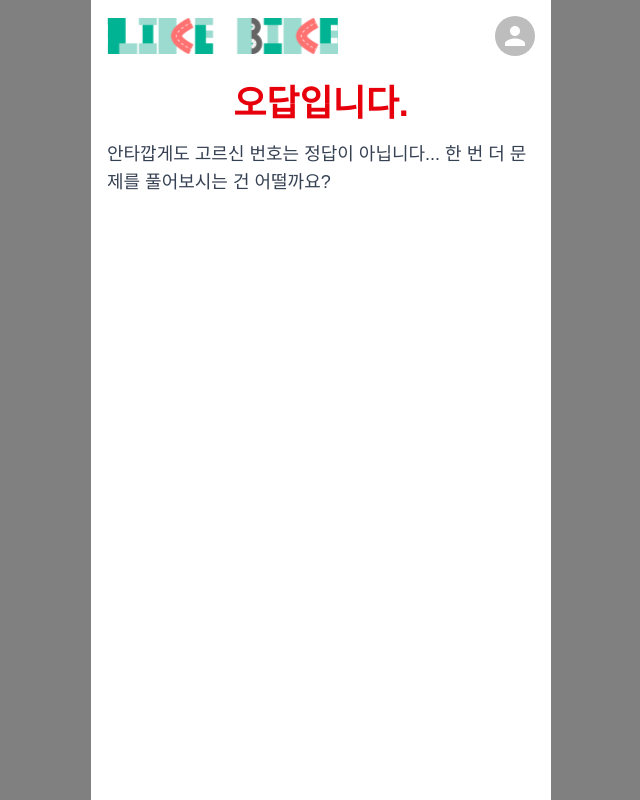
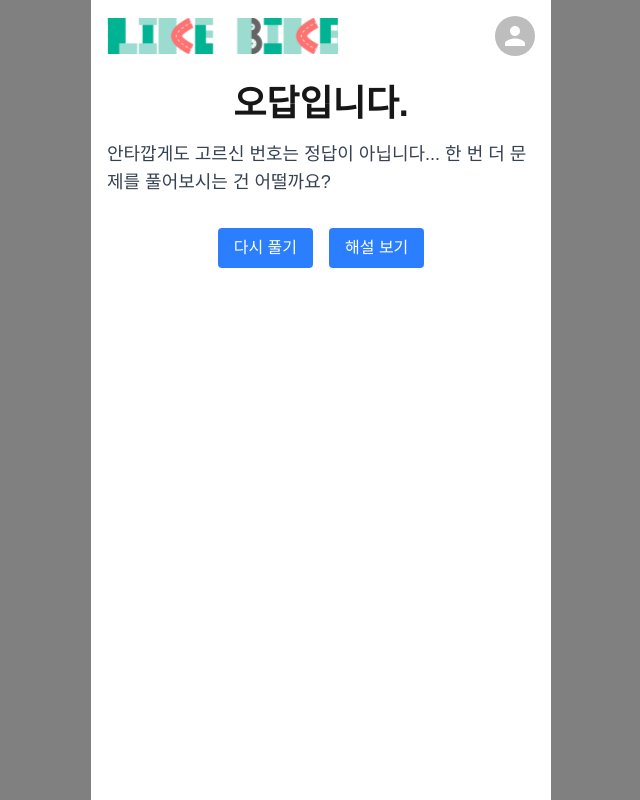
Before and after one commit to hyeon81/LikeBike_front, a Next.js app: page /quiz/start in a window 1280 px wide. Both pictures are taken after a click on the button "제출". Shown: the whole page, without its empty margins (319-959 px from the left). Built offline with nearby package versions, Linux system fonts and the light colour scheme; what @mui/material-nextjs would draw is missing.

Commit message:
퀴즈 페이지 뼈대 UI 개발

```diff
--- a/app/quiz/start/page.tsx
+++ b/app/quiz/start/page.tsx
@@ -1,6 +1,7 @@
 "use client";
 
-import { QuizElement } from "@/components/quiz/QuizElement";
+import Correct from "@/components/quiz/Correct";
+import Wrong from "@/components/quiz/Wrong";
 import {
   Button,
   FormControl,
@@ -12,8 +13,17 @@ import {
 import Image from "next/image";
 import { useState } from "react";
 
-const quizList = [
-  {
+export const QUIZ_STATUS = {
+  QUIZ: "quiz",
+  CORRECT: "correct",
+  WRONG: "wrong",
+  COMMENTARY: "commentary",
+  RESULT: "result",
+};
+
+export type QuizStatus = (typeof QUIZ_STATUS)[keyof typeof QUIZ_STATUS];
+
+const quiz = {
   id: 1,
   question: "Q1. 위 그림 상황을 보고, 다음 중 올바른 것을 고르세요!",
   options: [
@@ -23,47 +33,63 @@ const quizList = [
     { id: "d", text: "D. 자전거는 신호등이 없는 곳에서도 정지해야 한다." },
   ],
   answer: "c",
-  },
-  {
-    id: 2,
-    question: "Q2. 자전거를 타기 전에 반드시 확인해야 할 것은?",
-    options: [
-      { id: "a", text: "A. 자전거의 브레이크 작동 여부" },
-      { id: "b", text: "B. 자전거의 색상" },
-      { id: "c", text: "C. 자전거의 소음" },
-      { id: "d", text: "D. 자전거의 무게" },
-    ],
-    answer: "a",
-  },
-  {
-    id: 3,
-    question: "Q3. 자전거를 타는 동안 가장 중요한 것은?",
-    options: [
-      { id: "a", text: "A. 빠르게 주행하는 것" },
-      { id: "b", text: "B. 안전하게 주행하는 것" },
-      { id: "c", text: "C. 다른 사람과 경주하는 것" },
-      { id: "d", text: "D. 자전거를 꾸미는 것" },
-    ],
-    answer: "b",
-  },
-  {
-    id: 4,
-    question: "Q4. 자전거를 타는 동안 휴대폰을 사용해도 되는가?",
-    options: [
-      { id: "a", text: "A. 예, 항상 사용해도 된다." },
-      { id: "b", text: "B. 아니오, 안전을 위해 사용하지 말아야 한다." },
-      { id: "c", text: "C. 예, 신호등이 빨간불일 때만 사용해도 된다." },
-      {
-        id: "d",
-        text: "D. 아니오, 자전거를 타는 동안은 항상 사용해야 한다.",
-      },
-    ],
-    answer: "b",
-  },
-];
+};
 
 export default function Home() {
-  const [currentQuizIndex, setCurrentQuizIndex] = useState(0);
+  const [selectedValue, setSelectedValue] = useState("");
+  const [status, setStatus] = useState<QuizStatus>(QUIZ_STATUS.QUIZ);
 
-  return <QuizElement {...quizList[currentQuizIndex]} />;
+  const handleClick = () => {
+    console.log("선택한 값:", selectedValue);
+    if (selectedValue === quiz.answer) {
+      setStatus(QUIZ_STATUS.CORRECT);
+    } else {
+      setStatus(QUIZ_STATUS.WRONG);
     }
+  };
+
+  if (status === QUIZ_STATUS.CORRECT) {
+    return <Correct setStatus={setStatus} />;
+  } else if (status === QUIZ_STATUS.WRONG) {
+    return <Wrong setStatus={setStatus} />;
+  }
+
+  return (
+    <div>
+      <div>{quiz.question}</div>
+      <Image
+        src="/quiz/quiz1.png"
+        alt="Quiz Image"
+        width={500}
+        height={300}
+        style={{ borderRadius: "8px", margin: "16px 0" }}
+      />
+      <FormControl>
+        <RadioGroup
+          name="quiz1"
+          value={selectedValue}
+          onChange={(e) => setSelectedValue(e.target.value)}
+        >
+          {quiz.options.map((v) => {
+            return (
+              <FormControlLabel
+                key={v.id}
+                value={v.id}
+                control={<Radio />}
+                label={v.text}
+              />
+            );
+          })}
+        </RadioGroup>
+        <Button
+          variant="contained"
+          color="primary"
+          onClick={handleClick}
+          style={{ marginTop: "16px" }}
+        >
+          제출
+        </Button>
+      </FormControl>
+    </div>
+  );
+}
--- a/components/quiz/Correct.tsx
+++ b/components/quiz/Correct.tsx
@@ -1,4 +1,10 @@
-const Correct = () => {
+import { QUIZ_STATUS, QuizStatus } from "@/app/quiz/start/page";
+
+interface Props {
+  setStatus: (status: QuizStatus) => void;
+}
+
+const Correct = ({ setStatus }: Props) => {
   return (
     <div className="flex flex-col items-center justify-center h-full">
       <h1 className="text-4xl font-bold text-red-600">정답 입니다~~</h1>
@@ -6,6 +12,20 @@ const Correct = () => {
         안전 지식 하나 추가요~! 맞추신 문제 잊지마시고, 평소 라이딩 생활에서도
         꼭 지켜주세요^0^
       </p>
+      <div className="flex flex-col items-center mt-8 gap-4 flex-row">
+        <button
+          className="bg-blue-500 text-white px-4 py-2 rounded hover:bg-blue-600  cursor-pointer"
+          onClick={() => setStatus(QUIZ_STATUS.COMMENTARY)}
+        >
+          정답 해설 확인하기
+        </button>
+        <button
+          className="bg-blue-500 text-white px-4 py-2 rounded hover:bg-blue-600 cursor-pointer"
+          onClick={() => setStatus(QUIZ_STATUS.RESULT)}
+        >
+          적립 포인트 확인하기
+        </button>
+      </div>
     </div>
   );
 };
--- a/components/quiz/QuizElement.tsx
+++ /dev/null
@@ -1,81 +0,0 @@
-import {
-  Button,
-  FormControl,
-  FormControlLabel,
-  FormLabel,
-  Radio,
-  RadioGroup,
-} from "@mui/material";
-import Image from "next/image";
-import { useState } from "react";
-import Correct from "./Correct";
-import Wrong from "./Wrong";
-
-interface QuizElementProps {
-  question: string;
-  options: { id: string; text: string }[];
-  answer: string;
-}
-
-export const QuizElement = ({
-  question,
-  options,
-  answer,
-}: QuizElementProps) => {
-  const [selectedValue, setSelectedValue] = useState("");
-  const [correct, setCorrect] = useState<boolean | undefined>(undefined);
-
-  const handleClick = () => {
-    console.log("선택한 값:", selectedValue);
-    if (selectedValue === answer) {
-      setCorrect(true);
-    } else {
-      setCorrect(false);
-    }
-  };
-
-  if (correct === true) {
-    return <Correct />;
-  } else if (correct === false) {
-    return <Wrong />;
-  }
-
-  return (
-    <div>
-      <div>{question}</div>
-      <Image
-        src="/quiz/quiz1.png"
-        alt="Quiz Image"
-        width={500}
-        height={300}
-        style={{ borderRadius: "8px", margin: "16px 0" }}
-      />
-      <FormControl>
-        <RadioGroup
-          name="quiz1"
-          value={selectedValue}
-          onChange={(e) => setSelectedValue(e.target.value)}
-        >
-          {options.map((v) => {
-            return (
-              <FormControlLabel
-                key={v.id}
-                value={v.id}
-                control={<Radio />}
-                label={v.text}
-              />
-            );
-          })}
-        </RadioGroup>
-        <Button
-          variant="contained"
-          color="primary"
-          onClick={handleClick}
-          style={{ marginTop: "16px" }}
-        >
-          제출
-        </Button>
-      </FormControl>
-    </div>
-  );
-};
--- a/components/quiz/Wrong.tsx
+++ b/components/quiz/Wrong.tsx
@@ -1,11 +1,32 @@
-const Wrong = () => {
+import { QUIZ_STATUS, QuizStatus } from "@/app/quiz/start/page";
+import { Button } from "@mui/material";
+
+interface Props {
+  setStatus: (status: QuizStatus) => void;
+}
+
+const Wrong = ({ setStatus }: Props) => {
   return (
     <div className="flex flex-col items-center justify-center h-full">
-      <h1 className="text-4xl font-bold text-red-600">오답입니다.</h1>
+      <h1 className="text-4xl font-bold">오답입니다.</h1>
       <p className="mt-4 text-lg text-gray-700">
         안타깝게도 고르신 번호는 정답이 아닙니다... 한 번 더 문제를 풀어보시는
         건 어떨까요?
       </p>
+      <div className="flex flex-col items-center mt-8 gap-4 flex-row">
+        <button
+          className="bg-blue-500 text-white px-4 py-2 rounded hover:bg-blue-600  cursor-pointer"
+          onClick={() => setStatus(QUIZ_STATUS.QUIZ)}
+        >
+          다시 풀기
+        </button>
+        <button
+          className="bg-blue-500 text-white px-4 py-2 rounded hover:bg-blue-600 cursor-pointer"
+          onClick={() => setStatus(QUIZ_STATUS.COMMENTARY)}
+        >
+          해설 보기
+        </button>
+      </div>
     </div>
   );
 };
```
Lines whose indentation alone changed are shown as unchanged.
